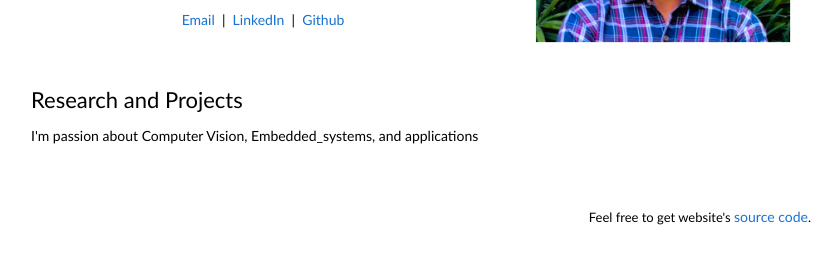
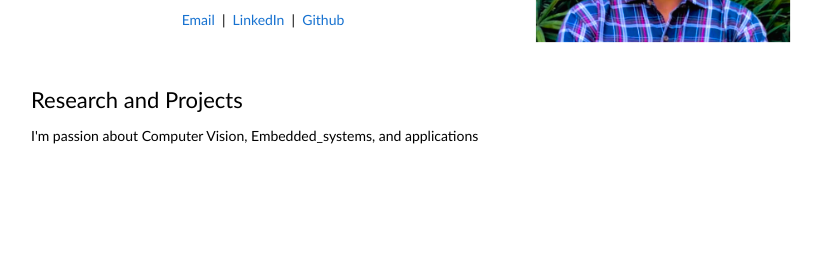
Before and after one commit to Murari007/murari007.github.io, a plain HTML site: page index.html in a window 1280 px wide. Shown: the part 192-456 px from the top of the page, without its empty margins (229-1068 px from the left). Drawn offline with Linux system fonts and the light colour scheme.

Commit message:
Update index.html

```diff
--- a/index.html
+++ b/index.html
@@ -56,17 +56,7 @@
 
 
           </tbody></table>
-
-
           <table style="width:100%;border:0px;border-spacing:0px;border-collapse:separate;margin-right:auto;margin-left:auto;"><tbody>
-            <tr>
-              <td style="padding:0px">
-                <br>
-                <p style="text-align:right;font-size:small;">
-                  Feel free to get website's <a href="https://github.com/Murari007/murari007.github.io">source code</a>.
-                </p>
-              </td>
-            </tr>
           </tbody></table>
         </td>
       </tr>
```
